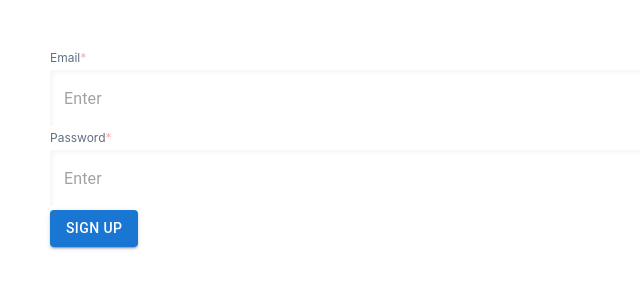
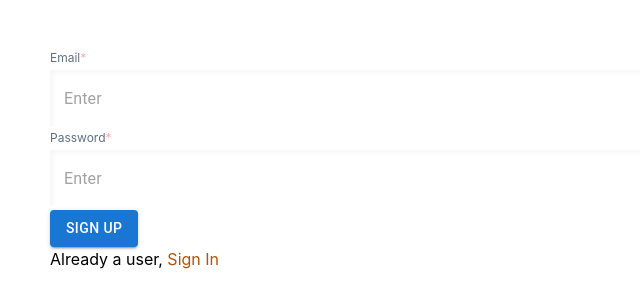
Before and after one commit to ishantsahni/ishant_fe, a React (Create React App) app: page / in a window 1280 px wide. Shown: the top 308 px of the page, without its empty margins (0-640 px from the left). Built offline with nearby package versions, Linux system fonts and the light colour scheme.

Commit message:
added design for home page

```diff
--- a/src/pages/HomePage/index.js
+++ b/src/pages/HomePage/index.js
@@ -1,11 +1,11 @@
+import { Button } from '@mui/material';
 import { useFormik } from 'formik';
+import { useState } from 'react';
 import * as yup from 'yup';
 import CustomTextField from '../../components/CustomTextField';
-import { Button } from '@mui/material';
-import axios from 'axios';
-import API_URLS from '../../config/API_URLS';
 
 function HomePage() {
+    const [isSignUp, setIsSignUp] = useState(true);
 
     const formik = useFormik({
         initialValues: {
@@ -49,7 +49,8 @@ function HomePage() {
                     errors={formik.errors.password}
                 />
 
-                <Button onClick={() => formik.handleSubmit()} variant="contained">Sign Up</Button>
+                <Button onClick={() => formik.handleSubmit()} variant="contained">{isSignUp ? "Sign Up" : "Sign In"}</Button>
+                <p>Already a user, <span onClick={() => setIsSignUp(prev => !false)} className="text-amber-700 cursor-pointer">Sign In</span></p>
             </form>
         </div>
     )
```
